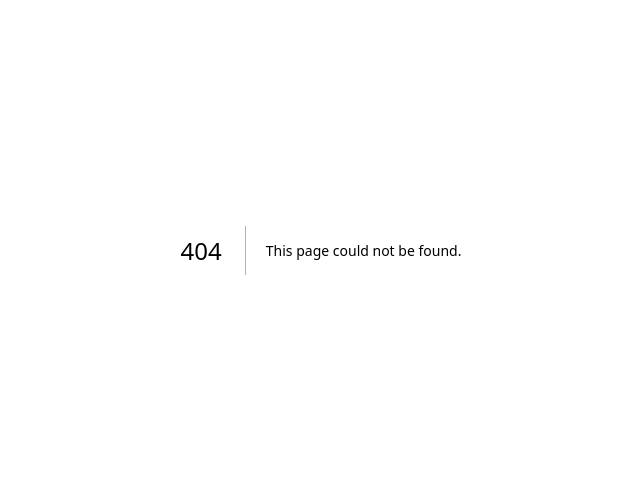
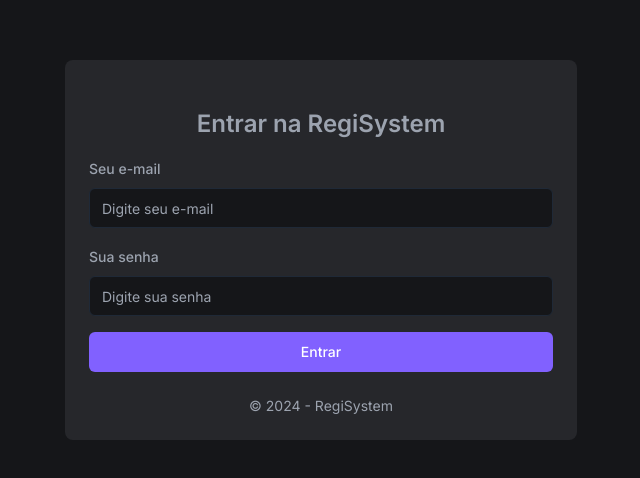
Before and after one commit to JonatanPaes/regisystem, a Next.js app: page /auth in a window 1280 px wide. Before the commit this address had no page. Shown: the part 150-628 px from the top of the page, without its empty margins (319-959 px from the left). Built offline with nearby package versions, Linux system fonts and the light colour scheme.

Commit message:
feat: create page login

```diff
--- /dev/null
+++ b/src/app/auth/page.tsx
@@ -0,0 +1,40 @@
+import { Button } from '../components/ui/button'
+import { Input } from '../components/ui/input'
+import { Label } from '../components/ui/label'
+
+export default async function Auth() {
+  return (
+    <div className="flex min-h-screen items-center justify-center antialiased ">
+      <div className="w-full max-w-lg rounded-lg bg-secondary p-6 text-muted-foreground">
+        <div className="mt-6">
+          <h1 className="text-center text-2xl font-semibold">
+            Entrar na RegiSystem
+          </h1>
+          <form className="mt-4 space-y-4">
+            <div className="space-y-2">
+              <Label htmlFor="email">Seu e-mail</Label>
+              <Input id="email" type="email" placeholder="Digite seu e-mail" />
+            </div>
+
+            <div className="space-y-2">
+              <Label htmlFor="password">Sua senha</Label>
+              <Input
+                id="password"
+                type="password"
+                placeholder="Digite sua senha"
+              />
+            </div>
+
+            <Button disabled={false} className="w-full" type="submit">
+              Entrar
+            </Button>
+          </form>
+        </div>
+
+        <footer className="mt-6 text-center text-sm">
+          &copy; {new Date().getFullYear()} - RegiSystem
+        </footer>
+      </div>
+    </div>
+  )
+}
```
